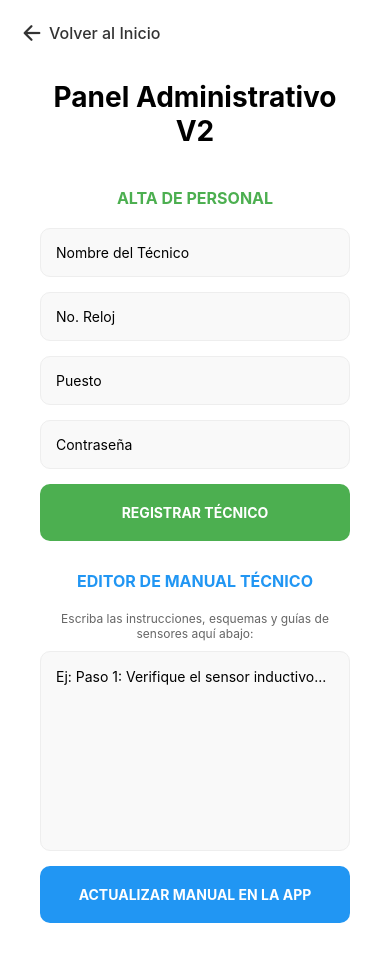
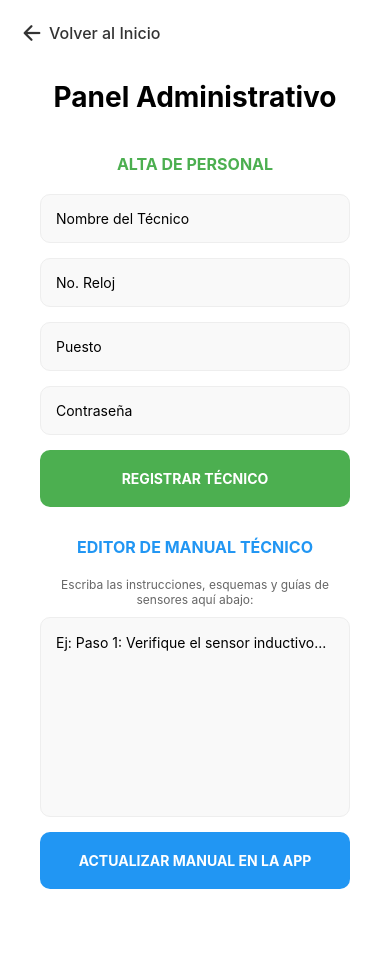
Before and after one commit to DavidCompian/ProjectCompany-UTCJ, a React Native app: screen /AdminRegister in a window 390 px wide. Shown: the top 962 px of the page. Built offline with nearby package versions, Linux system fonts and the light colour scheme; no server answers; the database is empty.

Commit message:
Final V3: Manual Nativo (Modal), KPI en vivo y optimización de Login

```diff
--- a/src/screens/AdminRegisterScreen.js
+++ b/src/screens/AdminRegisterScreen.js
@@ -94,7 +94,7 @@ export default function AdminRegisterScreen({ navigation }) {
         <Text style={styles.backText}>Volver al Inicio</Text>
       </TouchableOpacity>
 
-      <Text style={styles.title}>Panel Administrativo V2</Text>
+      <Text style={styles.title}>Panel Administrativo</Text>
 
       {/* SECCIÓN 1: REGISTRO DE USUARIOS */}
       <View style={styles.section}>
```
